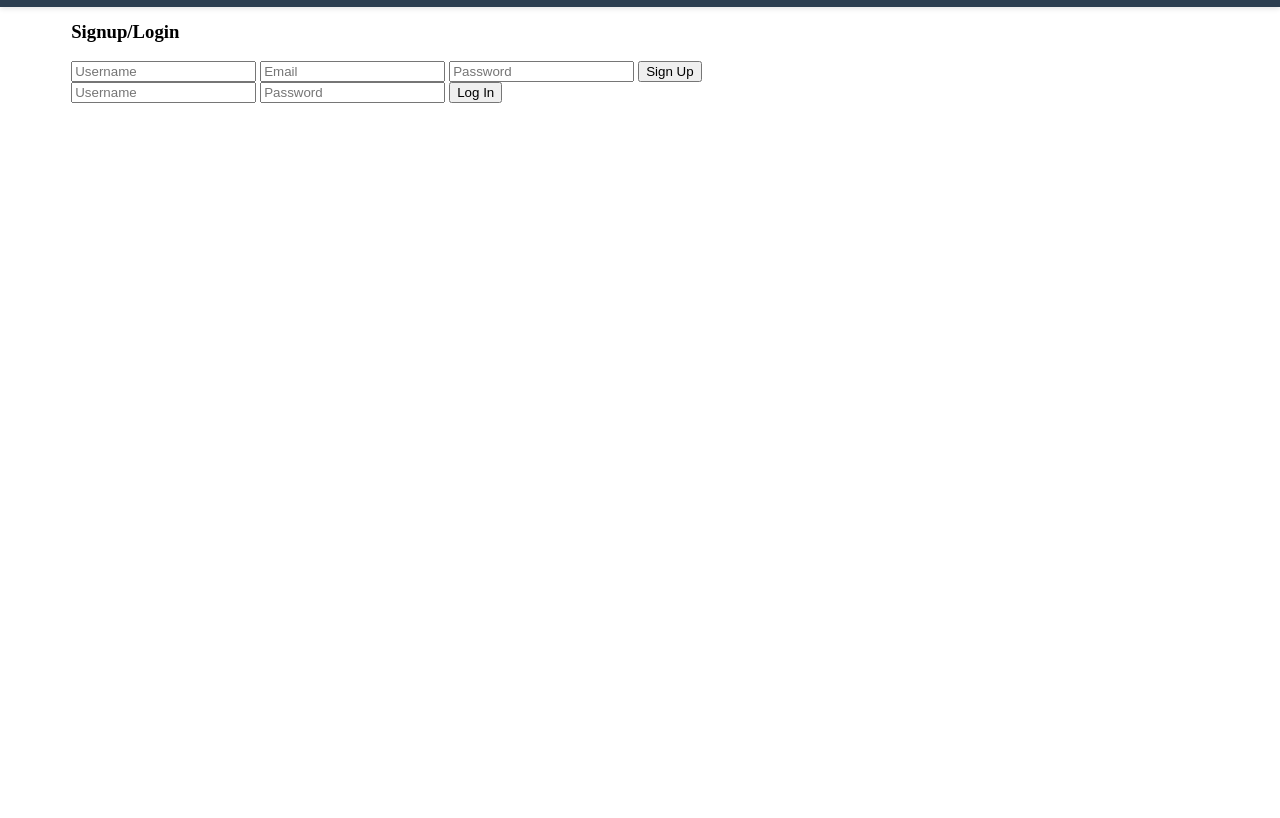
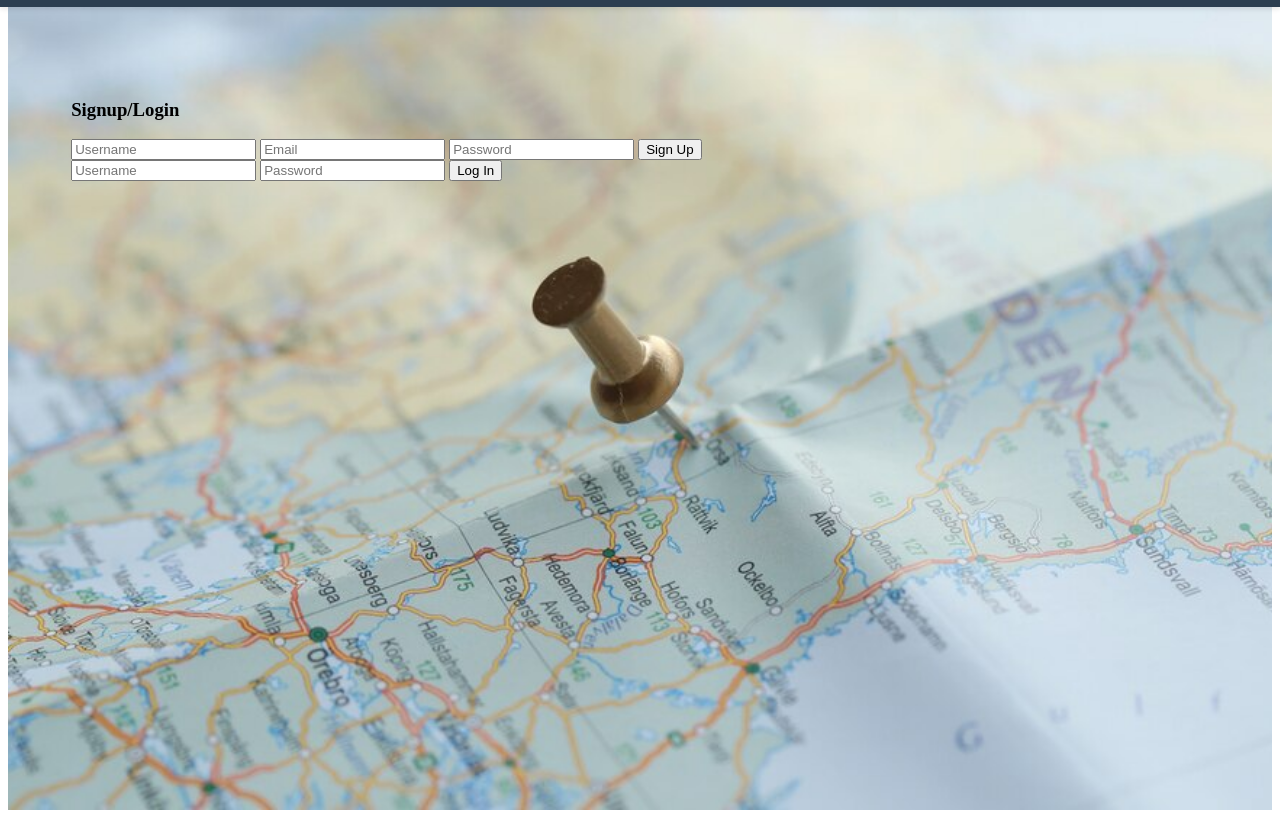
Before and after one commit to JyothiBhavani1999/TripPlanner, a website: page index.html in a window 1280 px wide. Shown: the part 68-886 px from the top of the page. Before the commit the page ends 800 px from the top, so only its background shows below. Drawn offline with nearby package versions, Linux system fonts and the light colour scheme; some packages are replaced by stand-ins of ours; no server answers.

Commit message:
Background image

```diff
--- a/index.html
+++ b/index.html
@@ -12,7 +12,8 @@
     <h1>Interactive Group Travel Planner</h1>
     <p>Real-time trip planning tool</p>
   </div>
-
+<!-- Background Wrapper -->
+<div class="background-wrapper">
   <!-- Main Container -->
   <div class="container">
     <!-- Authentication Section -->
@@ -63,8 +64,6 @@
       </div>
 
 
-
-
       <!-- Chat Section -->
       <div id="chat-section">
         <h3>Chat</h3>
@@ -82,7 +81,7 @@
       </div>
     </div>
   </div>
-
+</div>
   <script src="/socket.io/socket.io.js"></script>
   <script src="/client.js"></script>
   <script>
--- a/styles.css
+++ b/styles.css
@@ -10,6 +10,7 @@
   z-index: 1000;
   text-align: center;
   box-shadow: 0 2px 5px rgba(0, 0, 0, 0.1);
+
 }
 
 .header h1, .header p {
@@ -26,6 +27,7 @@
   display: flex;
   flex-direction: row;
   margin-top: 70px; /* Space below the fixed header */
+
 }
 
 #main-content {
@@ -34,6 +36,7 @@
   flex-direction: row;
   align-items: flex-start;
   gap: 20px; /* Uniform spacing between sections */
+
 }
 
 /* Itinerary Section */
@@ -201,3 +204,12 @@
 #join-trip-btn:hover {
   background-color: #1e8449;
 }
+
+.background-wrapper {
+  background-image: url('bg.jpg'); /* Replace with your image path */
+  background-size: cover;
+  background-repeat: no-repeat;
+  background-position: center;
+  padding-top: 70px; /* Space below the fixed header */
+  min-height: 100vh; /* Ensures the background extends to the bottom of the page */
+}
```
Also changed, not shown: bg.jpg (added).
